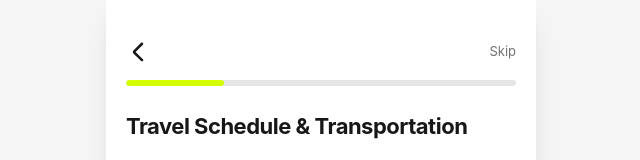
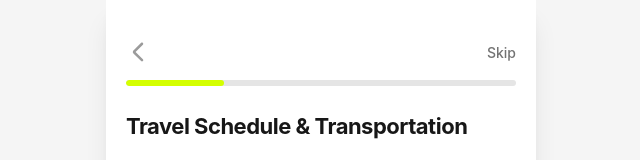
Before and after one commit to Team-JJIN/JJIN-FE, a Next.js app: page /en/onboarding in a window 1280 px wide. Shown: the top 160 px of the page, without its empty margins (319-959 px from the left). Built offline with nearby package versions, Linux system fonts and the light colour scheme; a web font is replaced by a local one.

Commit message:
feat(auth): 로그인/온보딩 라우팅 정리 및 뒤로가기 버튼 색상 조정 #4

```diff
--- a/app/_components/ui/TopBarBack.tsx
+++ b/app/_components/ui/TopBarBack.tsx
@@ -18,13 +18,13 @@ export default function TopBarBack({ onBack, rightText, onRightClick }: TopBarBa
       <button
         type="button"
         onClick={onBack}
-        className="flex h-10 w-10 items-center justify-center -ml-2 text-dark"
+        className="flex h-10 w-10 items-center justify-center -ml-2 text-[#9B9B9B]"
         aria-label="Go back"
       >
         <ArrowBackIcon size={24} />
       </button>
       {rightText && (
-        <button type="button" onClick={onRightClick} className="text-[13px] text-[#737373]">
+        <button type="button" onClick={onRightClick} className="text-[14px] font-medium text-[#737373]">
           {rightText}
         </button>
       )}
```
